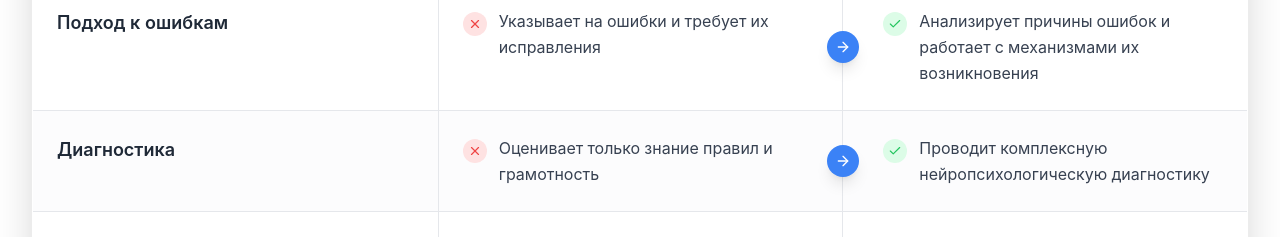
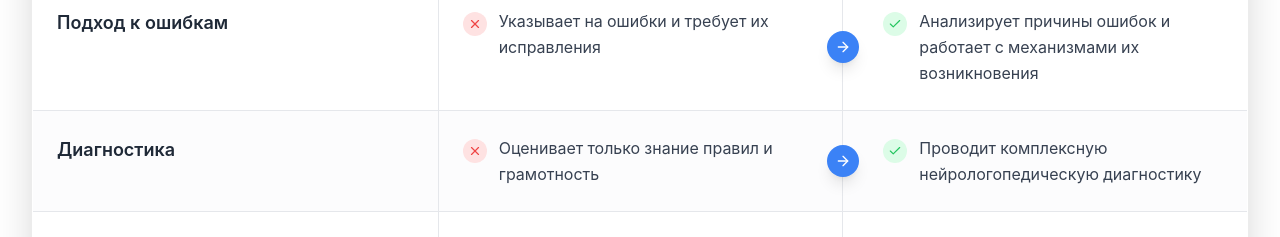
Before and after one commit to logoterria-oss/lineaschool-initiative, a React (Vite) app: page / in a window 1280 px wide. Shown: the part 4600-4837 px from the top of the page. Built offline with nearby package versions, Linux system fonts and the light colour scheme.

Commit message:
Диагностика нейрологопедических нарушений

```diff
--- a/src/components/WhyNotTeacherSection.tsx
+++ b/src/components/WhyNotTeacherSection.tsx
@@ -19,7 +19,7 @@ const comparisons = [
   {
     category: "Диагностика",
     teacher: "Оценивает только знание правил и грамотность",
-    specialist: "Проводит комплексную нейропсихологическую диагностику"
+    specialist: "Проводит комплексную нейрологопедическую диагностику"
   },
   {
     category: "Результат",
```
